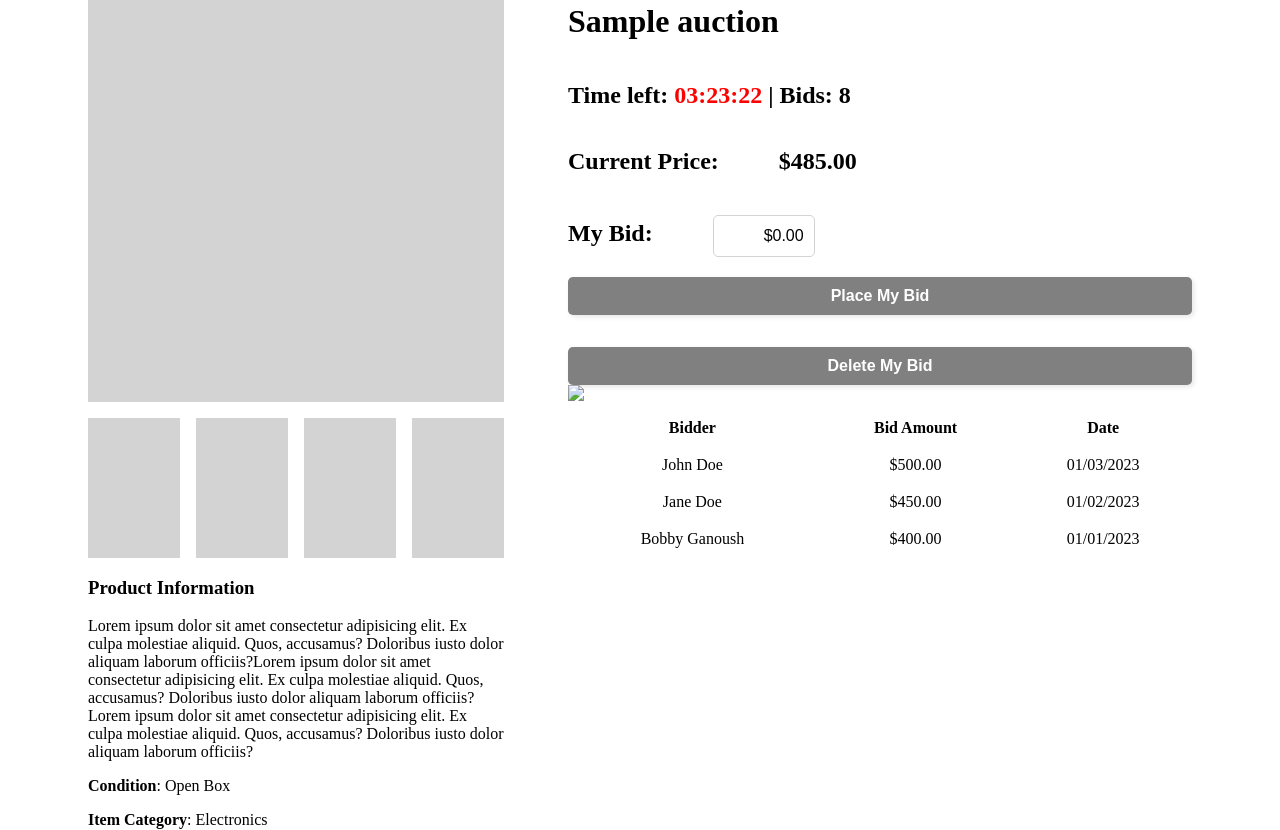
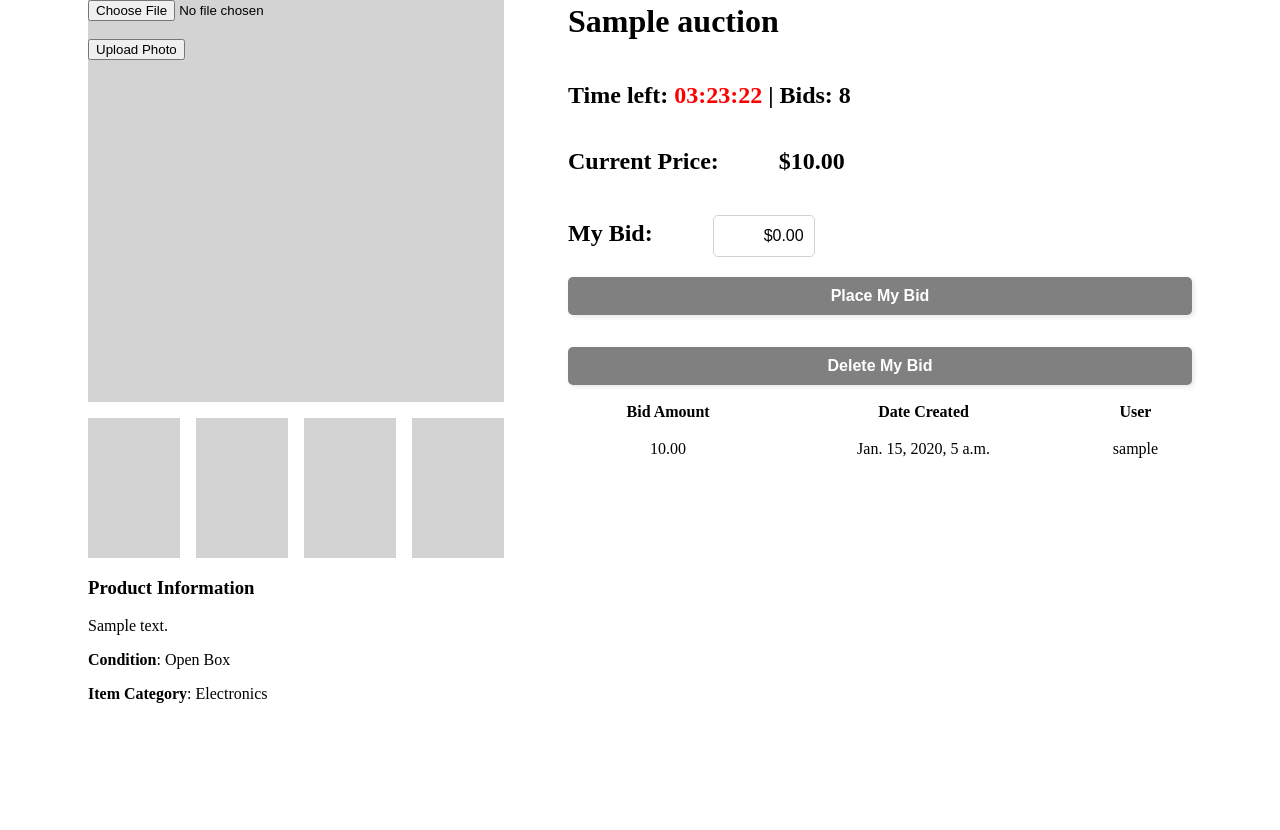
Before and after one commit to scaev/eAuctions, a Django app: template main_app/templates/auctions/detail.html in a window 1280 px wide. Shown: the part 124-954 px from the top of the page. Run offline with Django 4.2, Linux system fonts and the light colour scheme; the template is opened without the code that fills it: values that come from a table or form of the project are taken from there, others are empty; tables that the repository leaves empty hold one stand-in row (values such as "Sample post").

Commit message:
Adds functionality for adding bids

```diff
--- a/main_app/models.py
+++ b/main_app/models.py
@@ -41,4 +41,4 @@ class Photo(models.Model):
     auction = models.ForeignKey(Auction, on_delete=models.CASCADE)
 
     def __str__(self):
-        return f"Photo for cat_id: {self.auction_id} @{self.url}"
+        return f"Photo for auction_id: {self.auction_id} @{self.url}"
--- a/main_app/templates/auctions/detail.html
+++ b/main_app/templates/auctions/detail.html
@@ -14,7 +14,30 @@
     <div class="container">
       <div class="left-panel">
         <div class="images">
-          <div class="main-image"></div>
+          <div class="main-image">
+            {% for photo in auction.photo_set.all %}
+            <img
+              class="responsive-img card-panel"
+              src="{{photo.url}}"
+              alt="Auction Photo"
+            />
+            {% empty %}
+            <div class="card-panel teal-text center-align">
+              No Photos Uploaded
+            </div>
+            {% endfor %}
+            <form
+              action="{% url 'add_photo' auction.id %}"
+              enctype="multipart/form-data"
+              method="POST"
+              class="card-panel"
+            >
+              {% csrf_token %}
+              <input type="file" name="photo-file" />
+              <br /><br />
+              <button type="submit" class="btn">Upload Photo</button>
+            </form>
+          </div>
           <div class="secondary-images">
             <div></div>
             <div></div>
@@ -24,15 +47,7 @@
         </div>
         <div class="product-info">
           <h3>Product Information</h3>
-          <p>
-            Lorem ipsum dolor sit amet consectetur adipisicing elit. Ex culpa
-            molestiae aliquid. Quos, accusamus? Doloribus iusto dolor aliquam
-            laborum officiis?Lorem ipsum dolor sit amet consectetur adipisicing
-            elit. Ex culpa molestiae aliquid. Quos, accusamus? Doloribus iusto
-            dolor aliquam laborum officiis?Lorem ipsum dolor sit amet
-            consectetur adipisicing elit. Ex culpa molestiae aliquid. Quos,
-            accusamus? Doloribus iusto dolor aliquam laborum officiis?
-          </p>
+          <p>{{ auction.description }}</p>
           <p><strong>Condition</strong>: Open Box</p>
           <p><strong>Item Category</strong>: Electronics</p>
         </div>
@@ -42,7 +57,7 @@
         <h2>Time left: <span class="red">03:23:22</span> | Bids: 8</h2>
         <h2>
           Current Price:&nbsp;&nbsp;&nbsp;&nbsp;&nbsp;&nbsp;&nbsp;&nbsp;&nbsp;
-          $485.00
+          ${{ auction.starting_price }}
         </h2>
         <h2>
           My
@@ -54,19 +69,7 @@
         </h2>
         <button type="button" class="update-button">Place My Bid</button>
         <button type="button" class="delete-button">Delete My Bid</button>
-        <table>
-
-          {% for photo in auction.photo_set.all %}
-          <img class="responsive-img card-panel" src="{{photo.url}}" />
-          {% empty %}
-          <div class="card-panel teal-text center-align">No Photos Uploaded</div>
-          {% endfor %}
-          <form
-            action="{% url 'add_photo' auction.id %}"
-            enctype="multipart/form-data"
-            method="POST"
-            class="card-panel"
-          >
+        <!-- <table>
           <tr>
             <th>Bidder</th>
             <th>Bid Amount</th>
@@ -74,7 +77,7 @@
           </tr>
           <tr>
             <td>John Doe</td>
-            <td>$500.00</td>
+            <td>${{ bid.amount }}</td>
             <td>01/03/2023</td>
           </tr>
           <tr>
@@ -87,7 +90,22 @@
             <td>$400.00</td>
             <td>01/01/2023</td>
           </tr>
-        </table>
+        </table> -->
+        <!-- Ask to David -->
+        <table>
+          <tr>
+              <th>Bid Amount</th>
+              <th>Date Created</th>
+              <th>User</th>
+          </tr>
+          {% for bid in bids %}
+          <tr>
+              <td>{{ bid.amount }}</td>
+              <td>{{ bid.date_created }}</td>
+              <td>{{ bid.user.username }}</td>
+          </tr>
+          {% endfor %}
+      </table>
       </div>
     </div>
   </body>
--- a/main_app/templates/auctions/index.html
+++ b/main_app/templates/auctions/index.html
@@ -2,7 +2,7 @@
 
 <h1>Auction List</h1>
 
-{% for auction in auctions %}
+<!-- {% for auction in auctions %} -->
 <a href="{% url 'detail' auction.id %}">
   <div class="card">
     <div class="card-content">
--- a/main_app/urls.py
+++ b/main_app/urls.py
@@ -1,5 +1,6 @@
 from django.urls import path
 from . import views
+
 
 urlpatterns = [
     path('', views.home, name='home'),
@@ -8,4 +9,5 @@ urlpatterns = [
     path('auctions/<int:auction_id>/', views.auctions_detail, name='detail'),
     path('auctions/<int:auction_id>/add_photo/', views.add_photo, name='add_photo'),
     path('auctions/<int:auction_id>/add_bid/', views.add_bid, name='add_bid'),
+    path('auctions/<int:auction_id>/list_bid/<int:bid_id>/', views.list_bids, name='list_bids'),
 ]
```
Also changed, not shown: main_app/views.py (+6 -1 lines).
